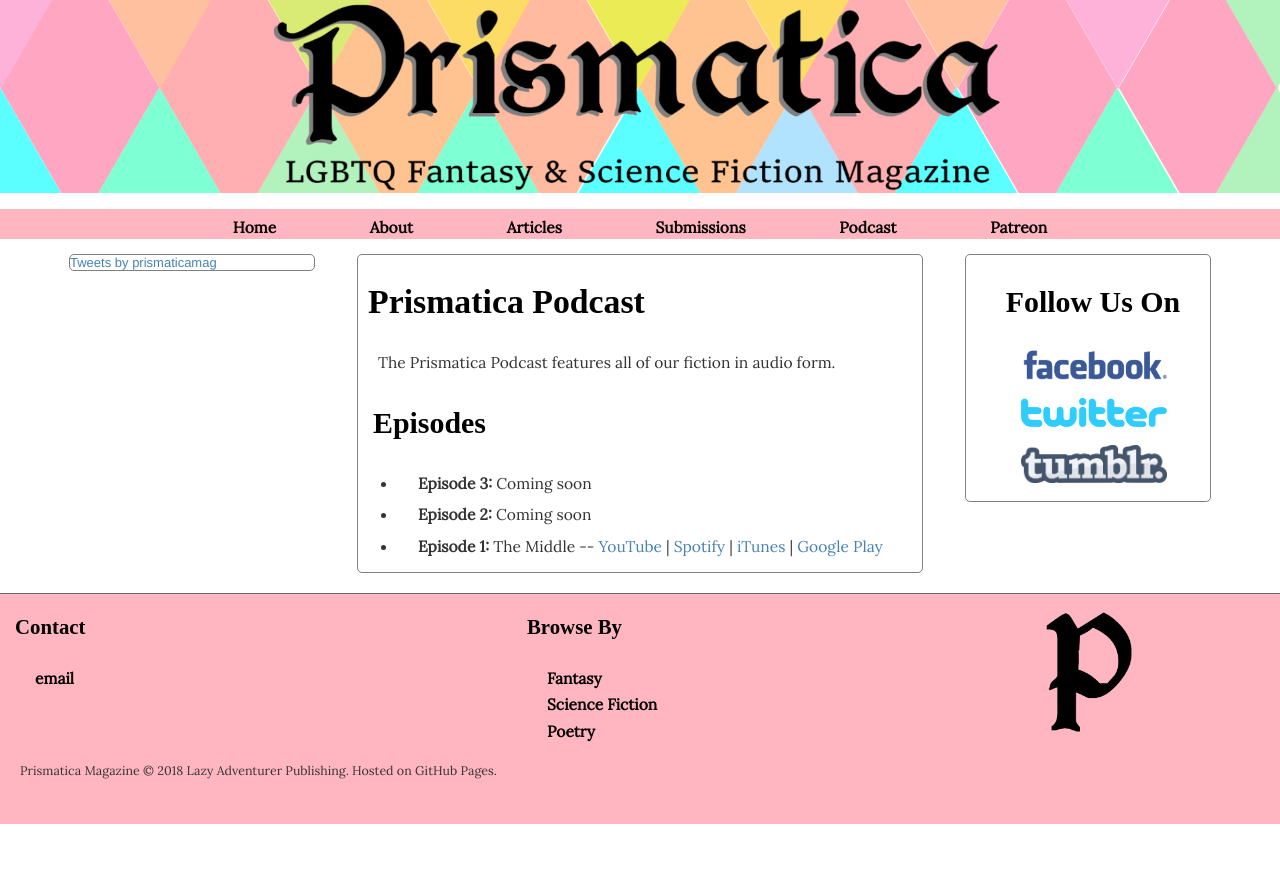
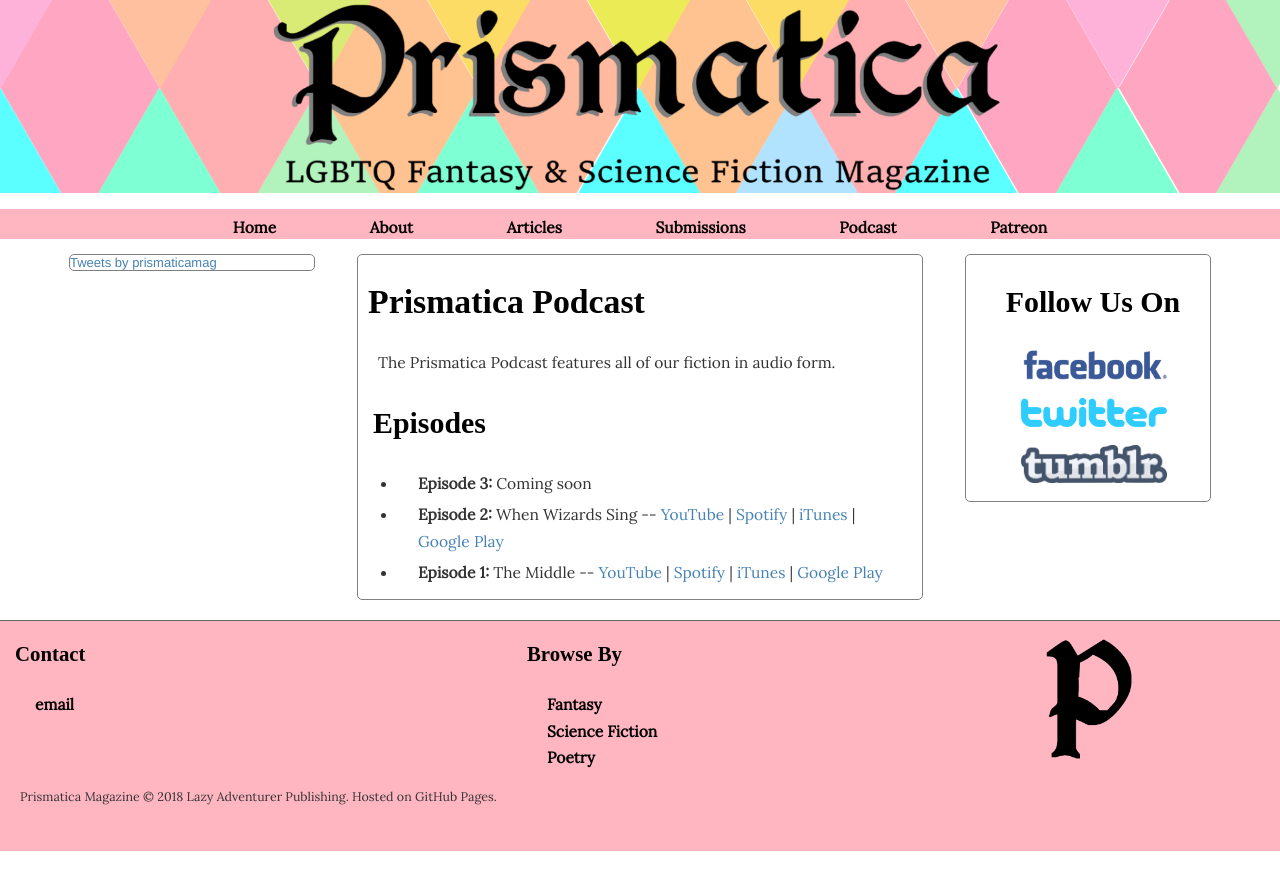
Before and after one commit to lazyadventurerpublishing/prismatica, a Jekyll site: the page built from podcast.html, in a window 1280 px wide. Shown: the top 890 px of the page. Built offline with Jekyll 4.4.1, drawn with Linux system fonts in a browser that asks for light colours; some web fonts are replaced; comment, search, counter and statistics services are not loaded.

Commit message:
Update podcast.html

```diff
--- a/podcast.html
+++ b/podcast.html
@@ -9,7 +9,7 @@ title: Podcast
     <h3>Episodes</h3>
     <ul>
         <li><strong>Episode 3:</strong> Coming soon</li>
-        <li><strong>Episode 2:</strong> Coming soon</li>
+        <li><strong>Episode 2:</strong> When Wizards Sing -- <a href="https://youtu.be/eS2zrqe_-lI">YouTube</a> | <a href="https://open.spotify.com/episode/5RLwNQM8nO5EpZvku67Ag5?si=CX_4RjTxQIaP76m5VsLsOQ">Spotify</a> | <a href="https://itunes.apple.com/us/podcast/when-wizards-sing-by-steve-carr/id1434012248?i=1000424180864&mt=2">iTunes</a> | <a href="">Google Play</a></li></li>
         <li><strong>Episode 1:</strong> The Middle -- <a href="https://www.youtube.com/watch?v=mOk5gVa3l6k">YouTube</a> | <a href="https://open.spotify.com/episode/37cJSIY3IwBjY8nmmUU78f?si=tapRvSaPQXKGgYhIU7stiw">Spotify</a> | <a href="https://itunes.apple.com/us/podcast/the-middle-by-andrew-olvera/id1434012248?i=1000418406895&mt=2">iTunes</a> | <a href="https://play.google.com/music/m/Dhyydtypyocnyvuhze2alqok3zq?t=The_Middle_by_Andrew_Olvera-Prismatica_Magazine">Google Play</a></li>
 
 
```
